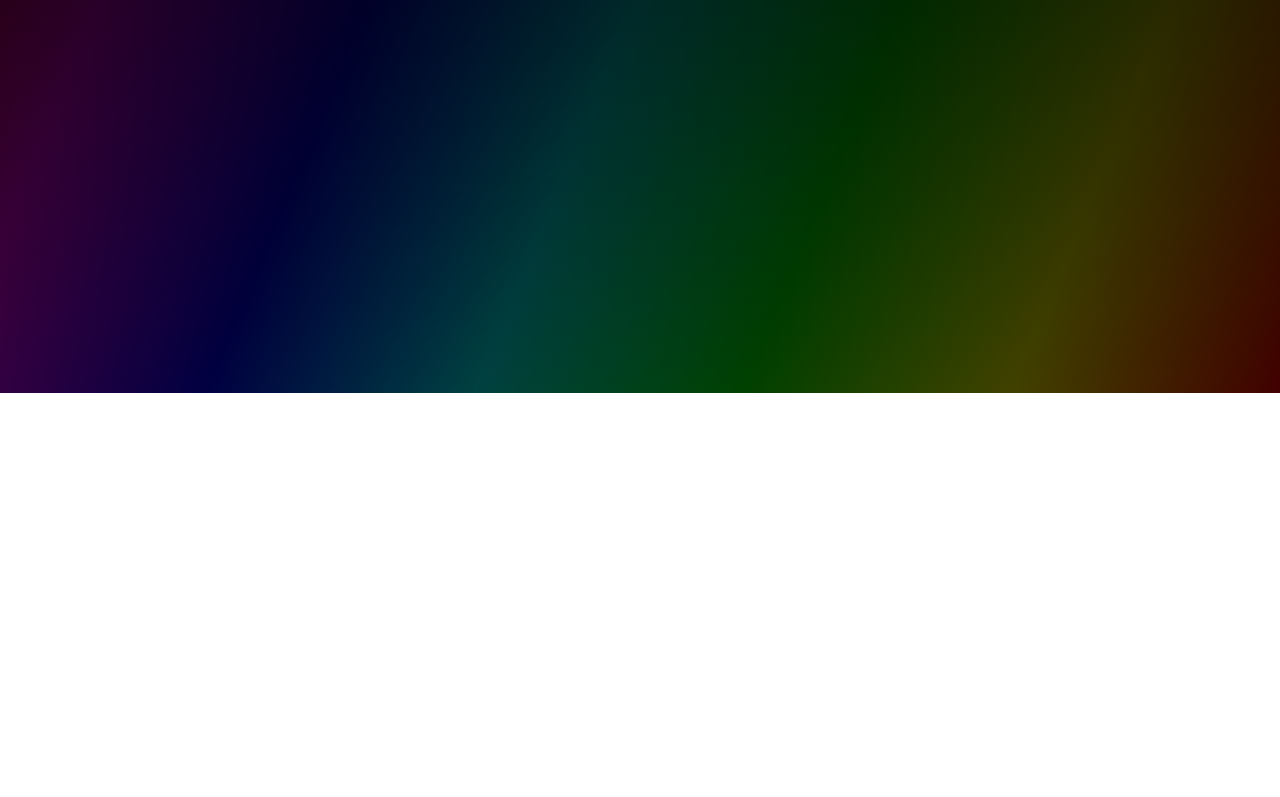
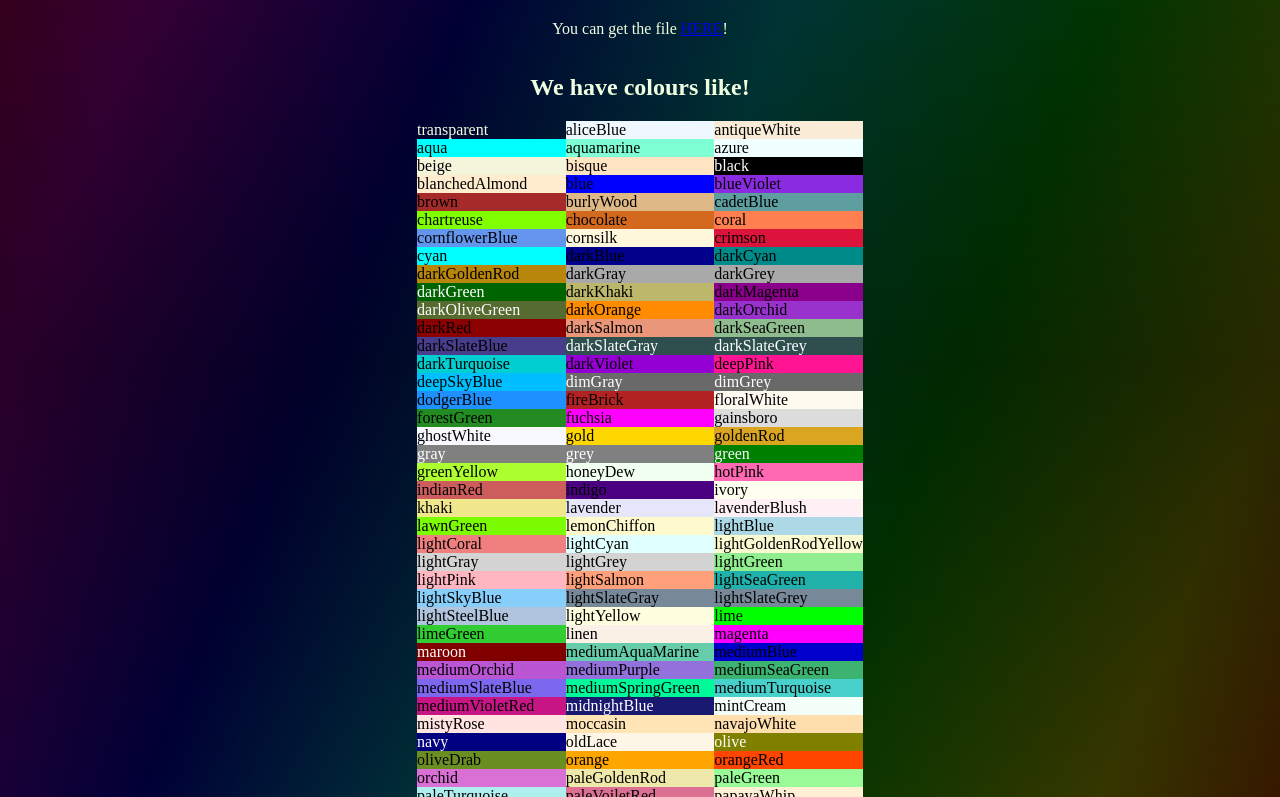
Before and after one commit to Coffee-Engine/Heuphoria, a plain HTML site: page index.html in a window 1280 px wide. Shown: the part 407-1204 px from the top of the page. Before the commit the page ends 800 px from the top, so only its background shows below. Drawn offline with Linux system fonts and the light colour scheme.

Commit message:
Finish site

```diff
--- a/dist/heuphoria.js
+++ b/dist/heuphoria.js
@@ -255,6 +255,10 @@
             this._updateHSV();
         }
 
+        invert() {
+            return new color(255 - this.r, 255 - this.g, 255 - this.b, this.a);
+        }
+
         constructor(r, g, b, a) {
             this.#r = r;
             this.#g = g;
--- a/index.html
+++ b/index.html
@@ -22,7 +22,16 @@
             It comes with one new object type which would be <code>color</code>
             which contains multiple helpful tools for colour management in javascript.
         </p>
+
+        <h2>Where can I get <span class="title">Heuphoria</span>?</h2>
+        <p>You can get the file <a href="dist/heuphoria.js">HERE</a>!</p>
+
+        <h2>We have colours like!</h2>
+        <div class="colourList" id="colourList"></div>
+        <h2>And much more</h2>
+        <p>With hex codes, hsv, or rgb.</p>
     </div>
     <script src="dist/heuphoria.js"></script>
+    <script src="site/site.js"></script>
 </body>
 </html>
--- /dev/null
+++ b/site/site.js
@@ -0,0 +1,28 @@
+{
+    const colourList = document.getElementById("colourList");
+
+    //Loop and display every color
+    for (key in Object.getOwnPropertyDescriptors(color)) {
+        let value = color[key];
+        if (value instanceof color) {
+            const colorName = document.createElement("p");
+
+            //Don't make invisible colours
+            colorName.className = "colorName";
+
+            //Color depending on color
+            if (key != "transparent") {
+                colorName.style.background = value.hex;
+
+                if (
+                    value.lightest > 128
+                ) colorName.style.color = "#000000";
+                else colorName.style.color = "#ffffff";
+            }
+
+            colorName.innerText = key;
+
+            colourList.appendChild(colorName);
+        }
+    }
+}
--- a/site/styles.css
+++ b/site/styles.css
@@ -72,3 +72,15 @@ code {
 .subtitle {
     margin: 0px;
 }
+
+.colourList {
+    display: grid;
+    grid-template-columns: 1fr 1fr 1fr;
+}
+
+.colorName {
+    background: var(--color-inverse);
+    color: var(--color);
+    padding: 0px;
+    margin: 0px;
+}
```
